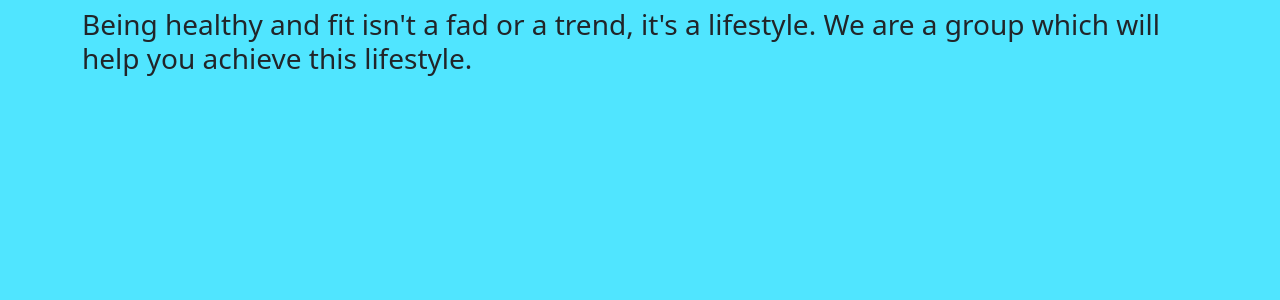
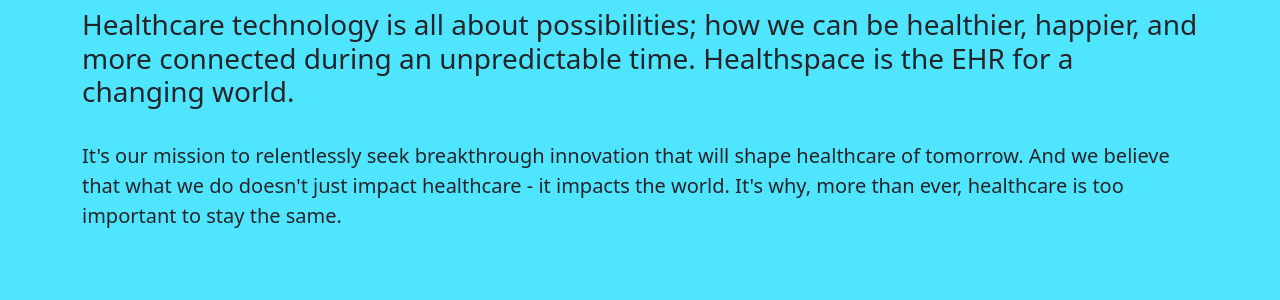
Before and after one commit to HealthSpace/server, a Django app: page / in a window 1280 px wide. Shown: the part 56-356 px from the top of the page. Run offline with Django 4.2, Linux system fonts and the light colour scheme.

Commit message:
feat:added data in front-page

```diff
--- a/records/templates/records/index.html
+++ b/records/templates/records/index.html
@@ -17,7 +17,9 @@
 <p class="lead">Show Existing data: This will show all the existing health records of the user to that specific user or the hospital.</p>
 {% else %}
 
-<h3>Being healthy and fit isn't a fad or a trend, it's a lifestyle. We are a group which will help you achieve this lifestyle.</h3>
+<h3>Healthcare technology is all about possibilities; how we can be healthier, happier, and more connected during an unpredictable time. Healthspace is the EHR for a changing world.</h3>
+<br>
+<p class="lead">It's our mission to relentlessly seek breakthrough innovation that will shape healthcare of tomorrow. And we believe that what we do doesn't just impact healthcare - it impacts the world. It's why, more than ever, healthcare is too important to stay the same.</p>
 
 {% endif %}
 
```
